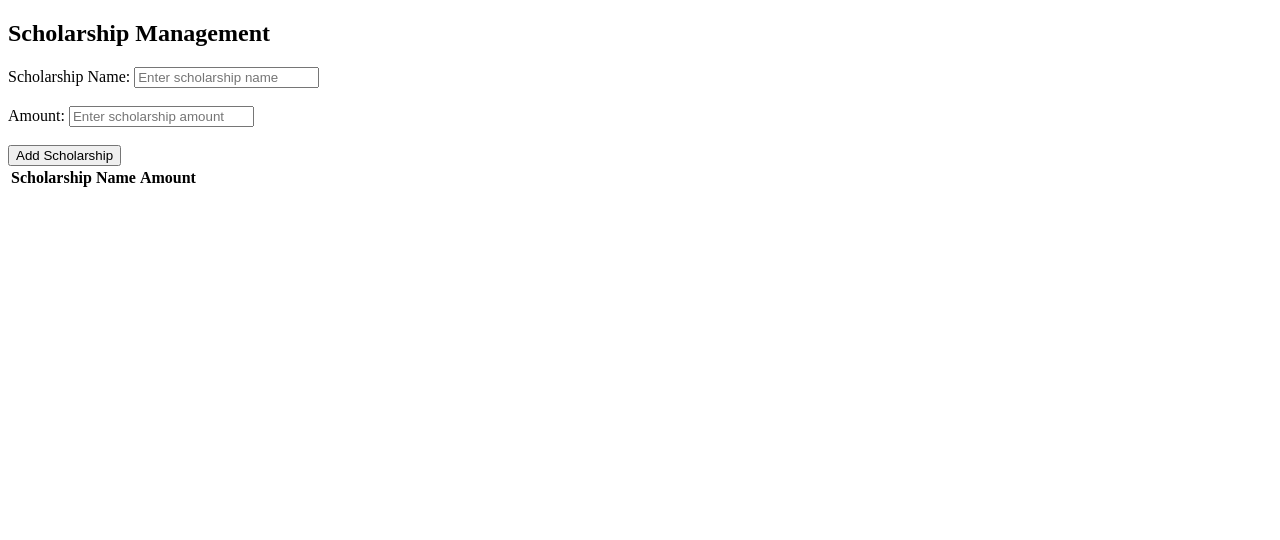
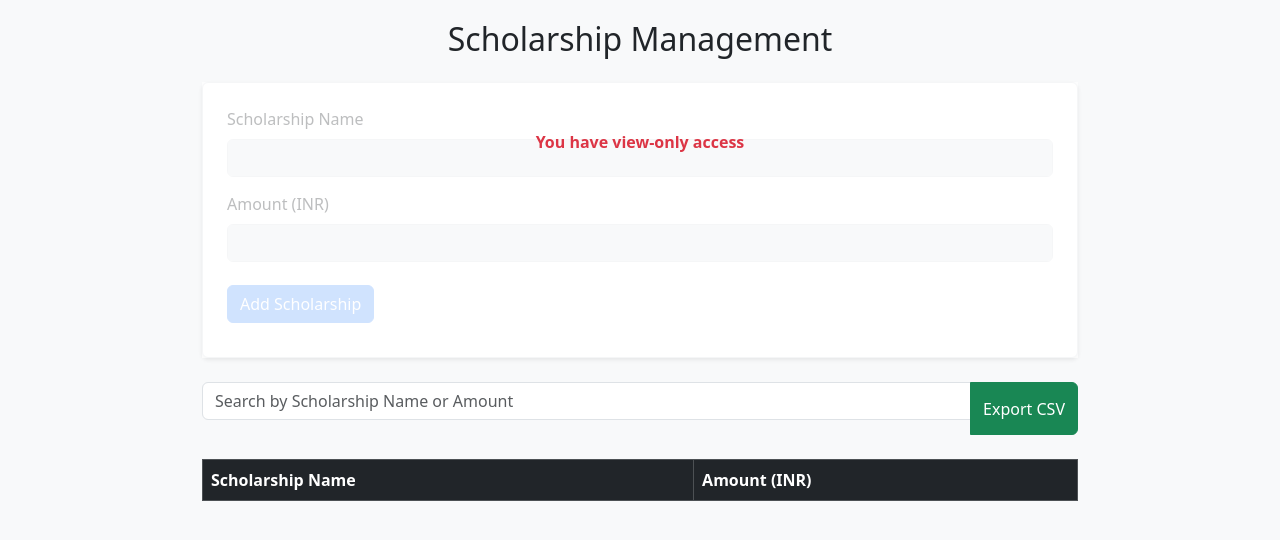
Before and after one commit to Brahamanbtp/Student-Management-System, a plain HTML site: page Scholarship Management.html in a window 1280 px wide. Drawn offline with nearby package versions, Linux system fonts and the light colour scheme.

Commit message:
enhanced

```diff
--- a/Scholarship Management.html
+++ b/Scholarship Management.html
@@ -3,56 +3,135 @@
 <head>
     <meta charset="UTF-8">
     <meta name="viewport" content="width=device-width, initial-scale=1.0">
-    <title>Document</title>
-    <link rel="stylesheet" href="styles.css">
+    <title>Scholarship Management</title>
+    <link href="https://cdn.jsdelivr.net/npm/bootstrap@5.3.2/dist/css/bootstrap.min.css" rel="stylesheet">
+    <style>
+        body { background-color: #f8f9fa; padding: 20px; }
+        .container { max-width: 900px; margin: auto; }
+        .form-control, .form-select { margin-bottom: 15px; }
+        .disabled-overlay {
+            position: absolute;
+            top: 0; left: 0; right: 0; bottom: 0;
+            background: rgba(255,255,255,0.7);
+            z-index: 10;
+        }
+        .message { margin-top: 10px; }
+    </style>
 </head>
 <body>
     <div class="container">
-        <!-- Scholarship Management Section -->
-        <section id="scholarships" class="section">
-            <h2>Scholarship Management</h2>
-            <!-- Include scholarship form or table here -->
-            <form id="scholarship-form">
-                <label for="scholarship-name">Scholarship Name:</label>
-                <input type="text" id="scholarship-name" name="scholarship-name" placeholder="Enter scholarship name" required><br><br>
-                <label for="scholarship-amount">Amount:</label>
-                <input type="text" id="scholarship-amount" name="scholarship-amount" placeholder="Enter scholarship amount" required><br><br>
-                <button type="submit">Add Scholarship</button>
+        <h2 class="text-center mb-4">Scholarship Management</h2>
+
+        <div class="position-relative" id="form-wrapper">
+            <form id="scholarship-form" class="p-4 bg-white rounded shadow-sm border">
+                <label for="scholarship-name" class="form-label">Scholarship Name</label>
+                <input type="text" class="form-control" id="scholarship-name" required>
+
+                <label for="scholarship-amount" class="form-label">Amount (INR)</label>
+                <input type="number" class="form-control" id="scholarship-amount" required>
+
+                <button type="submit" class="btn btn-primary mt-2">Add Scholarship</button>
+                <div id="form-message" class="text-success message"></div>
             </form>
-            <!-- Scholarship records table -->
-            <table id="scholarship-table">
-                <thead>
-                    <tr>
-                        <th>Scholarship Name</th>
-                        <th>Amount</th>
-                    </tr>
-                </thead>
-                <tbody>
-                <!-- Scholarship records will be populated dynamically here -->
-                </tbody>
-            </table>
-        </section>
+        </div>
+
+        <div class="input-group my-4">
+            <input type="text" class="form-control" id="search-input" placeholder="Search by Scholarship Name or Amount">
+            <button class="btn btn-success" onclick="exportToCSV()">Export CSV</button>
+        </div>
+
+        <table class="table table-bordered table-hover" id="scholarship-table">
+            <thead class="table-dark">
+                <tr>
+                    <th onclick="sortTable(0)">Scholarship Name</th>
+                    <th onclick="sortTable(1)">Amount (INR)</th>
+                </tr>
+            </thead>
+            <tbody></tbody>
+        </table>
     </div>
+
     <script>
-        // Scholarship form submission
-        document.getElementById("scholarship-form").addEventListener("submit", function (event) {
-                event.preventDefault(); // Prevent form submission
+        const userRole = localStorage.getItem("userRole") || "student"; // Set 'admin', 'faculty', or 'student'
+        const form = document.getElementById("scholarship-form");
+        const formWrapper = document.getElementById("form-wrapper");
+        const message = document.getElementById("form-message");
 
-                // Get form data
-                var scholarshipName = document.getElementById("scholarship-name").value;
-                var scholarshipAmount = document.getElementById("scholarship-amount").value;
+        if (userRole !== "admin" && userRole !== "faculty") {
+            const overlay = document.createElement("div");
+            overlay.className = "disabled-overlay";
+            overlay.innerHTML = "<div class='text-danger text-center mt-5 fw-bold'>You have view-only access</div>";
+            formWrapper.appendChild(overlay);
+            form.querySelectorAll("input, button").forEach(el => el.disabled = true);
+        }
 
-                // Create table row with form data
-                var newRow = "<tr><td>" + scholarshipName + "</td><td>" + scholarshipAmount + "</td></tr>";
+        form.addEventListener("submit", function (e) {
+            e.preventDefault();
+            const name = document.getElementById("scholarship-name").value.trim();
+            const amount = document.getElementById("scholarship-amount").value.trim();
 
-                // Append new row to scholarship table body
-                var tableBody = document.querySelector("#scholarship-table tbody");
-                tableBody.innerHTML += newRow;
+            if (!name || !amount) return;
 
-                // Clear form fields after submission
-                document.getElementById("scholarship-name").value = "";
-                document.getElementById("scholarship-amount").value = "";
+            const row = document.createElement("tr");
+            row.innerHTML = `<td>${name}</td><td>${amount}</td>`;
+            document.querySelector("#scholarship-table tbody").appendChild(row);
+
+            message.textContent = "Scholarship added successfully!";
+            form.reset();
+            setTimeout(() => { message.textContent = ""; }, 2000);
+        });
+
+        document.getElementById("search-input").addEventListener("input", function () {
+            const value = this.value.toLowerCase();
+            document.querySelectorAll("#scholarship-table tbody tr").forEach(row => {
+                row.style.display = [...row.cells].some(cell => cell.textContent.toLowerCase().includes(value)) ? "" : "none";
             });
+        });
+
+        function sortTable(colIndex) {
+            const table = document.getElementById("scholarship-table");
+            let switching = true, dir = "asc", switchcount = 0;
+
+            while (switching) {
+                switching = false;
+                const rows = table.rows;
+                for (let i = 1; i < rows.length - 1; i++) {
+                    let shouldSwitch = false;
+                    let x = rows[i].getElementsByTagName("TD")[colIndex];
+                    let y = rows[i + 1].getElementsByTagName("TD")[colIndex];
+
+                    let valX = isNaN(x.innerText) ? x.innerText.toLowerCase() : parseFloat(x.innerText);
+                    let valY = isNaN(y.innerText) ? y.innerText.toLowerCase() : parseFloat(y.innerText);
+
+                    if ((dir === "asc" && valX > valY) || (dir === "desc" && valX < valY)) {
+                        shouldSwitch = true;
+                        break;
+                    }
+                }
+                if (shouldSwitch) {
+                    rows[i].parentNode.insertBefore(rows[i + 1], rows[i]);
+                    switching = true;
+                    switchcount++;
+                } else if (switchcount === 0 && dir === "asc") {
+                    dir = "desc";
+                    switching = true;
+                }
+            }
+        }
+
+        function exportToCSV() {
+            const rows = document.querySelectorAll("#scholarship-table tr");
+            let csv = Array.from(rows).map(row =>
+                Array.from(row.cells).map(cell => `"${cell.innerText}"`).join(",")
+            ).join("\n");
+
+            const blob = new Blob([csv], { type: 'text/csv' });
+            const url = window.URL.createObjectURL(blob);
+            const a = document.createElement("a");
+            a.href = url;
+            a.download = "scholarship_records.csv";
+            a.click();
+        }
     </script>
 </body>
 </html>
```
